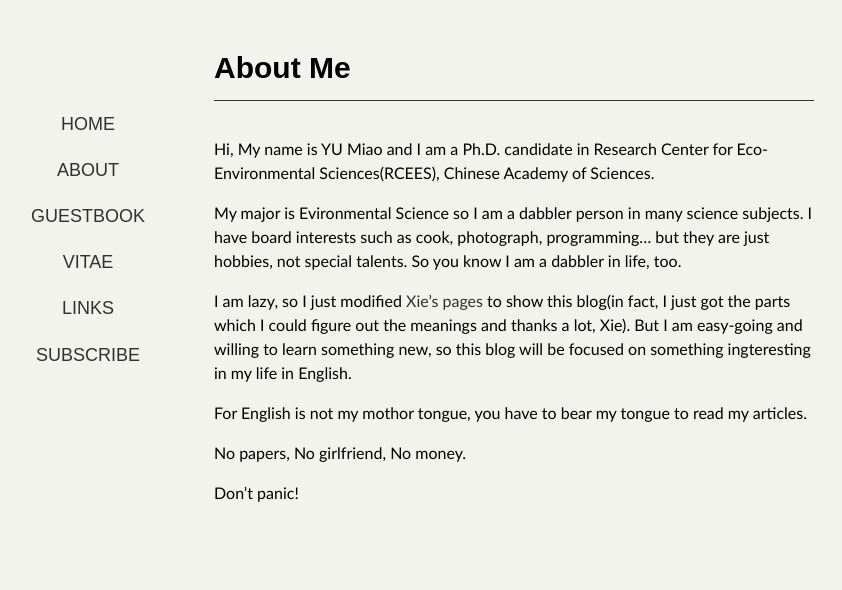
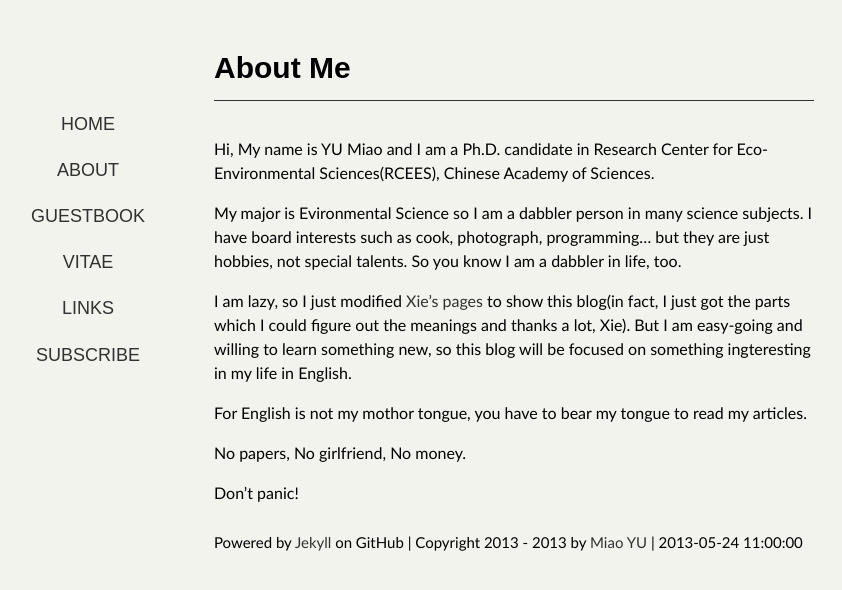
Before and after one commit to yufree/blog, a Jekyll site: the page built from about/index.md, in a window 1280 px wide. Shown: the top 590 px of the page, without its empty margins (126-968 px from the left). Built offline with Jekyll 4.4.1, drawn with Linux system fonts in a browser that asks for light colours; some web fonts are replaced; Markdown is read by kramdown in place of the engine named in the settings.

Commit message:
copyright

```diff
--- a/_layouts/default.html
+++ b/_layouts/default.html
@@ -31,7 +31,10 @@
         <article class="content">
         {{ content }}
         </article>
-      </div>
+    </div>
+    <footer>
+    <p><small>Powered by <a href="https://github.com/mojombo/jekyll">Jekyll</a> on GitHub | Copyright 2013 - 2013 by <a href="http://yufree.github.com/blog">Miao YU</a> | <span class="label label-info">2013-05-24 11:00:00</span></small></p>
+    </footer>
     </div>
   </body>
 </html>
```
